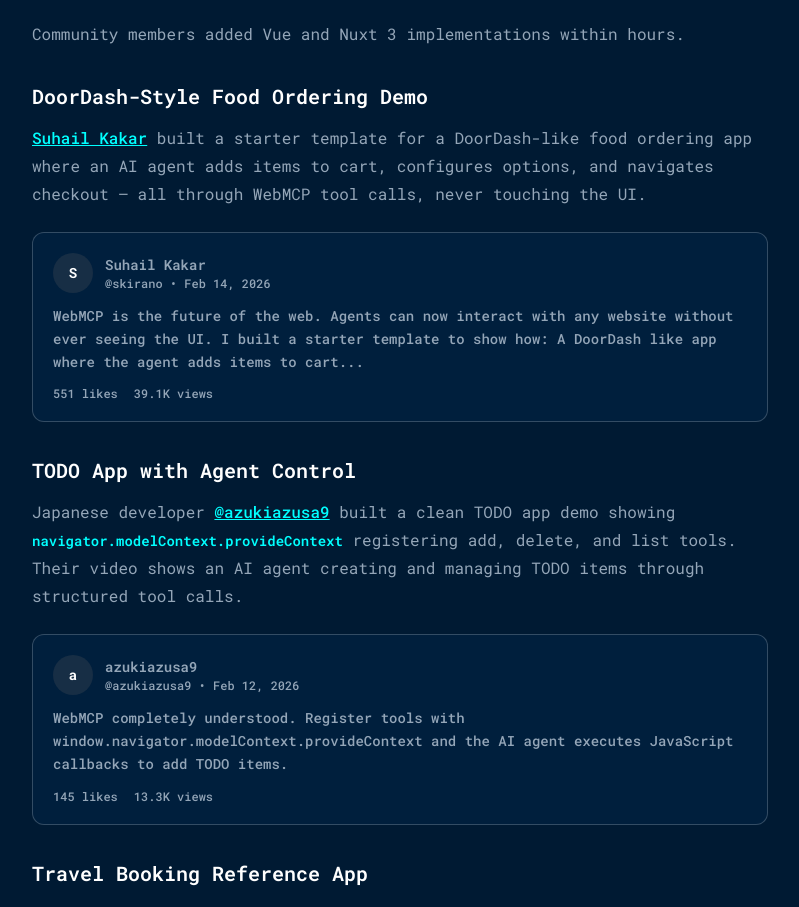
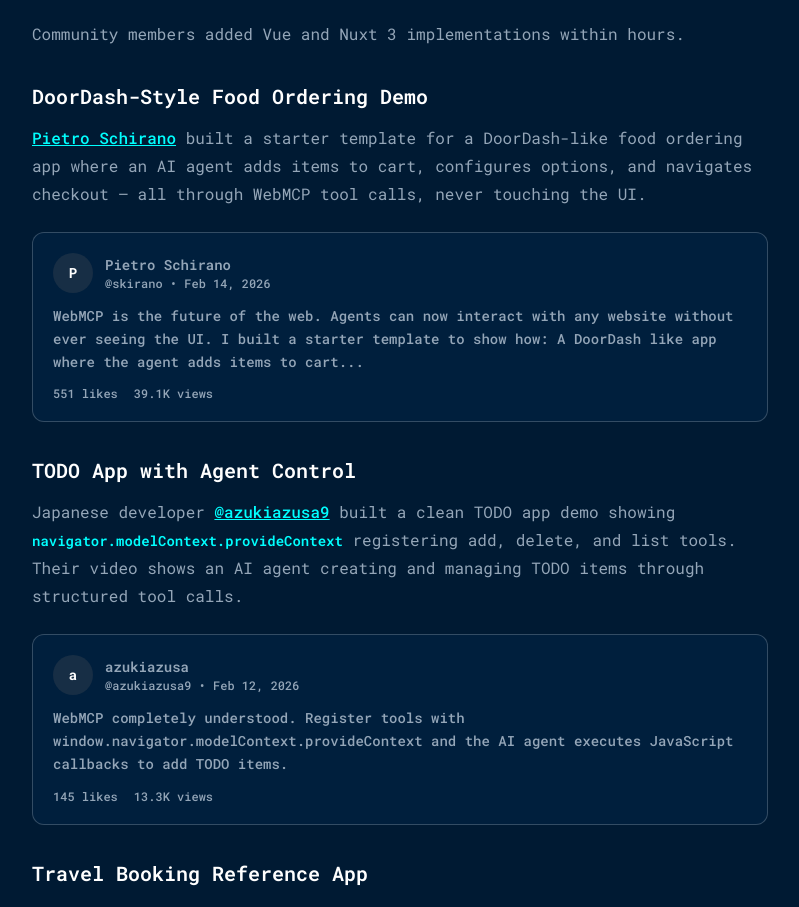
Before and after one commit to rohitg00/devrelguide, a Next.js app in the folder frontend/: page /blog/webmcp-chrome-ai-agents in a window 1280 px wide. Shown: the part 5520-6427 px from the top of the page, without its empty margins (240-1039 px from the left). Built offline with nearby package versions, Linux system fonts and the light colour scheme.

Commit message:
Fix incorrect tweet author names in WebMCP blog post (#18)
- @skirano is Pietro Schirano, not Suhail Kakar
- @azukiazusa9 display name is azukiazusa (no trailing 9)

```diff
--- a/frontend/src/app/blog/webmcp-chrome-ai-agents/page.tsx
+++ b/frontend/src/app/blog/webmcp-chrome-ai-agents/page.tsx
@@ -228,11 +228,11 @@
 
           <h3>DoorDash-Style Food Ordering Demo</h3>
           <p>
-            <a href="https://x.com/skirano" target="_blank" rel="noopener noreferrer">Suhail Kakar</a> built a starter template for a DoorDash-like food ordering app where an AI agent adds items to cart, configures options, and navigates checkout &mdash; all through WebMCP tool calls, never touching the UI.
+            <a href="https://x.com/skirano" target="_blank" rel="noopener noreferrer">Pietro Schirano</a> built a starter template for a DoorDash-like food ordering app where an AI agent adds items to cart, configures options, and navigates checkout &mdash; all through WebMCP tool calls, never touching the UI.
           </p>
           <TweetEmbed
             username="skirano"
-            name="Suhail Kakar"
+            name="Pietro Schirano"
             tweetId="2022387763421810989"
             text="WebMCP is the future of the web. Agents can now interact with any website without ever seeing the UI. I built a starter template to show how: A DoorDash like app where the agent adds items to cart..."
             likes="551"
@@ -246,7 +246,7 @@
           </p>
           <TweetEmbed
             username="azukiazusa9"
-            name="azukiazusa9"
+            name="azukiazusa"
             tweetId="2021417919419502669"
             text="WebMCP completely understood. Register tools with window.navigator.modelContext.provideContext and the AI agent executes JavaScript callbacks to add TODO items."
             likes="145"
```
